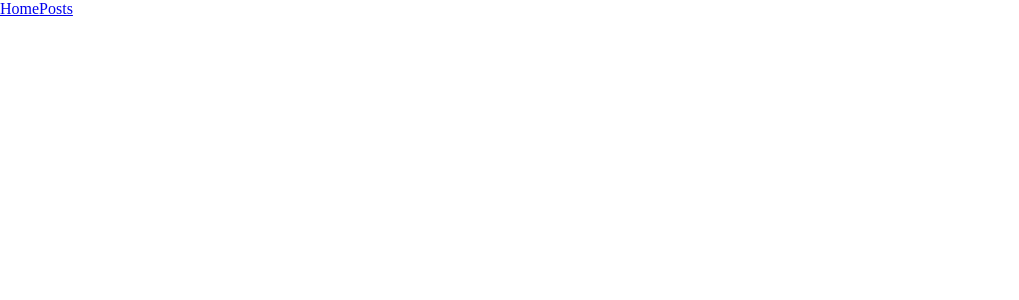
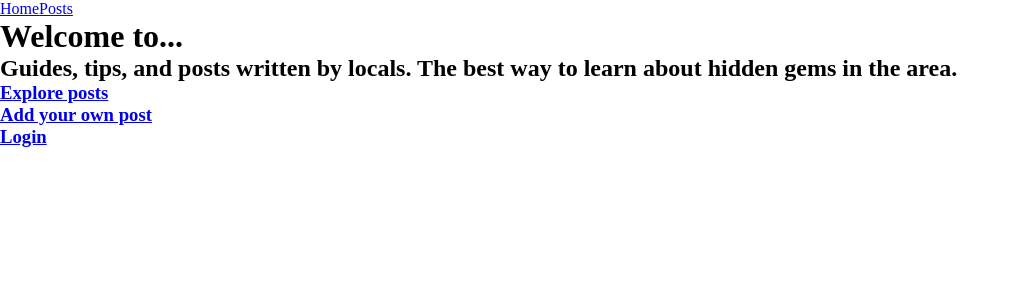
Before and after one commit to r-pears/cap, a Next.js app: page / in a window 1280 px wide. Shown: the top 300 px of the page, without its empty margins (0-1019 px from the left). Built offline with nearby package versions, Linux system fonts and the light colour scheme.

Commit message:
navigation added

```diff
--- a/src/pages/index.tsx
+++ b/src/pages/index.tsx
@@ -1,5 +1,6 @@
 import Head from 'next/head'
 import { Inter } from '@next/font/google'
+import Link from 'next/link'
 
 const inter = Inter({ subsets: ['latin'] })
 
@@ -12,7 +13,15 @@ export default function Home() {
         <meta name="viewport" content="width=device-width, initial-scale=1" />
         <link rel="icon" href="/favicon.svg" />
       </Head>
-
+      <div>
+        <h1>Welcome to...</h1>
+        <h2>Guides, tips, and posts written by locals. The best way to learn about hidden gems in the area.</h2>
+        <div>
+          <Link href={`/posts`}><h3>Explore posts</h3></Link>
+          <Link href={`/posts/new`}><h3>Add your own post</h3></Link>
+          <Link href={`/user`}><h3>Login</h3></Link>
+        </div>
+      </div>
     </>
   )
 }
--- a/src/pages/posts/index.tsx
+++ b/src/pages/posts/index.tsx
@@ -4,6 +4,7 @@ const Posts = () => {
 
   return (
     <>
+      <h1>All available posts</h1>
     </>
   )
 }
```
